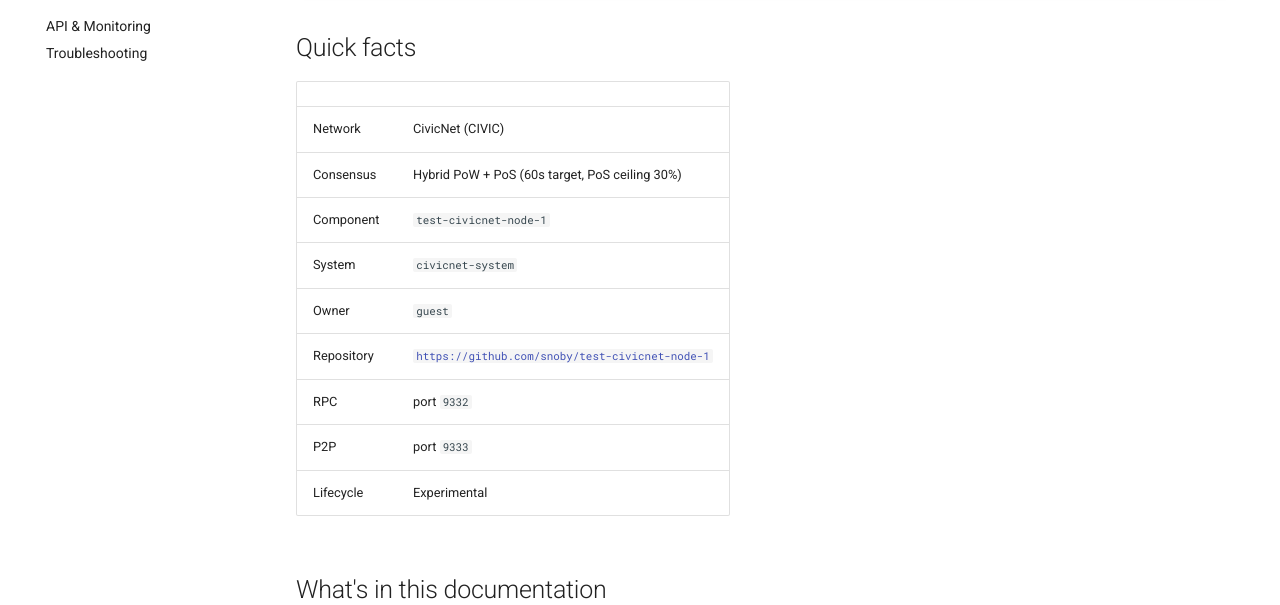
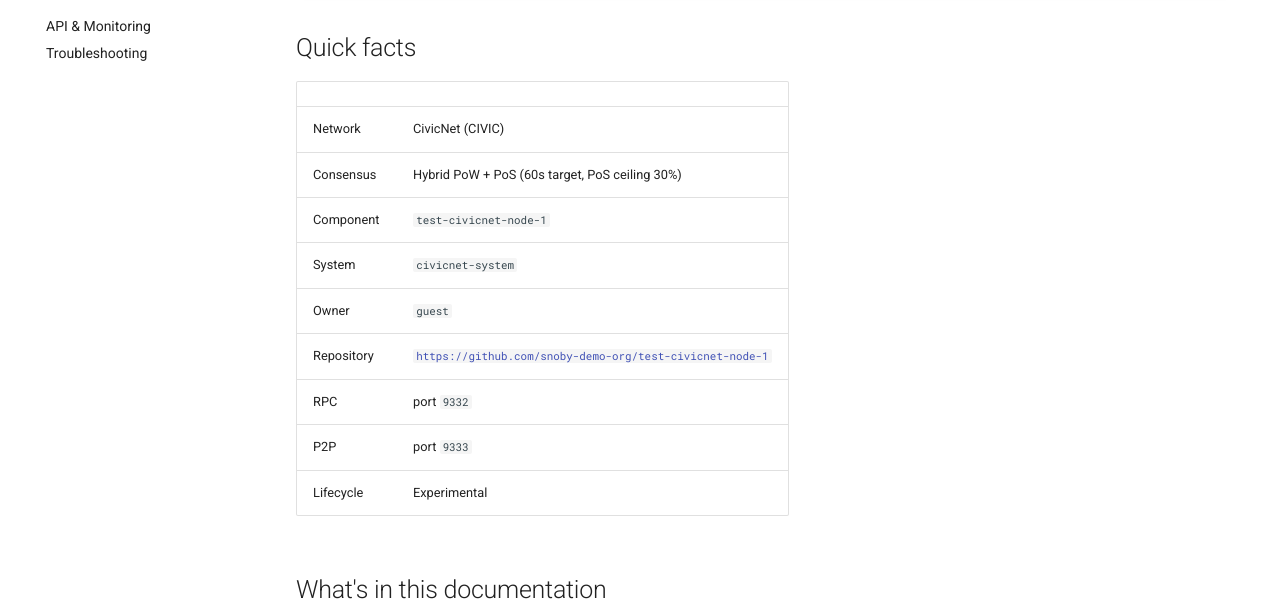
Before and after one commit to snoby-demo-org/test-civicnet-node-1, an MkDocs documentation site: the page built from docs/index.md, in a window 1280 px wide and 1370 px high. Shown: the part 327-932 px from the top of the window. Built offline with MkDocs 1.6.1 and Material for MkDocs 9.7.7, drawn with Linux system fonts in a browser that asks for light colours; part of the change alters nothing that is shown.

Commit message:
Update refs for snoby-demo-org move: dagger module + runs-on k8s-runner
Repo moved to snoby-demo-org; daggger-checks module URL updated, and
runs-on changed from deleted k8s-runner-civicnet to org k8s-runner.

```diff
--- a/docs/index.md
+++ b/docs/index.md
@@ -16,7 +16,7 @@
 | Component | `test-civicnet-node-1` |
 | System | `civicnet-system` |
 | Owner | `guest` |
-| Repository | [`https://github.com/snoby/test-civicnet-node-1`](https://github.com/snoby/test-civicnet-node-1) |
+| Repository | [`https://github.com/snoby-demo-org/test-civicnet-node-1`](https://github.com/snoby-demo-org/test-civicnet-node-1) |
 | RPC | port `9332` |
 | P2P | port `9333` |
 | Lifecycle | Experimental |
```
Also changed, not shown: 3 other files.
